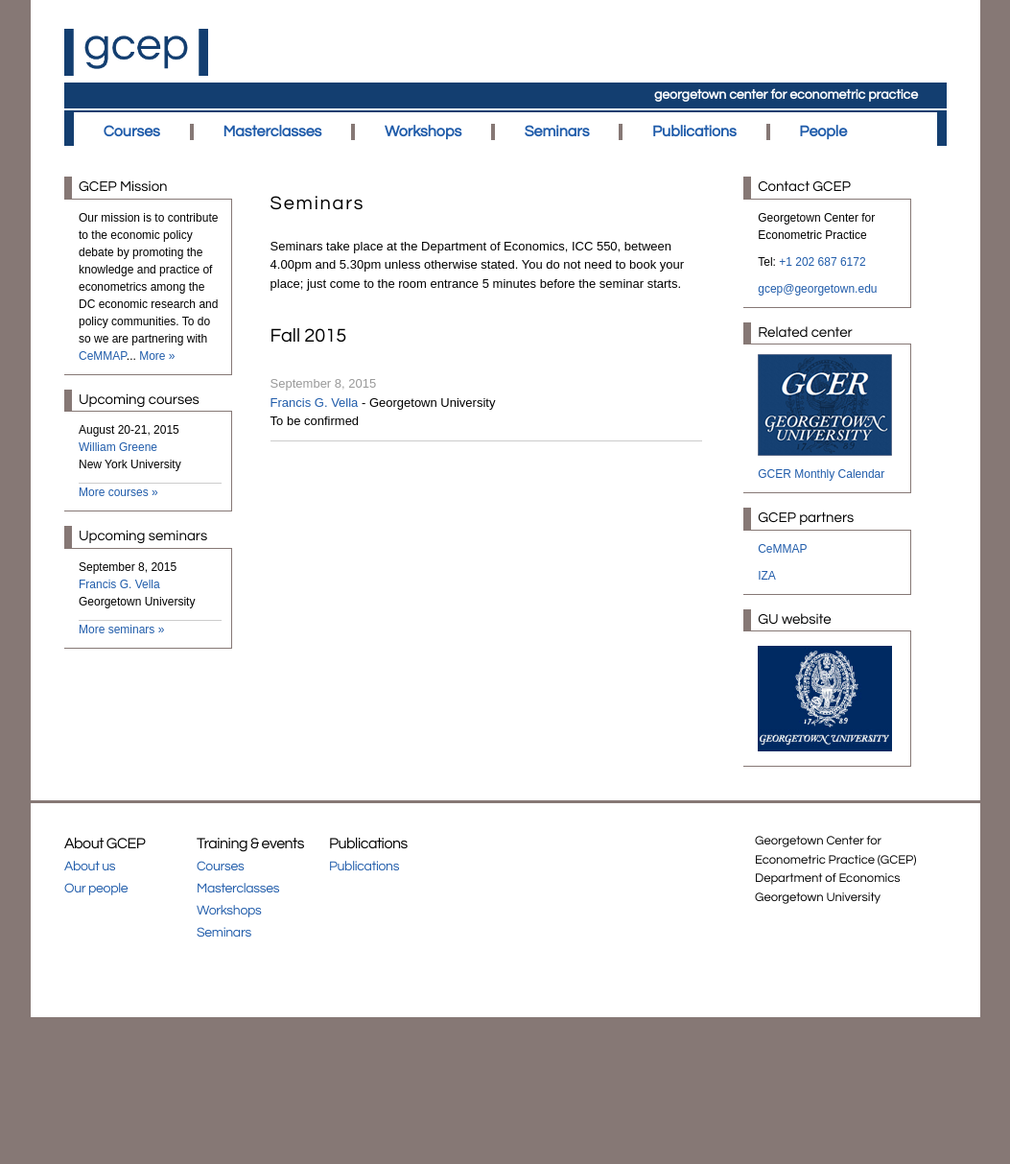
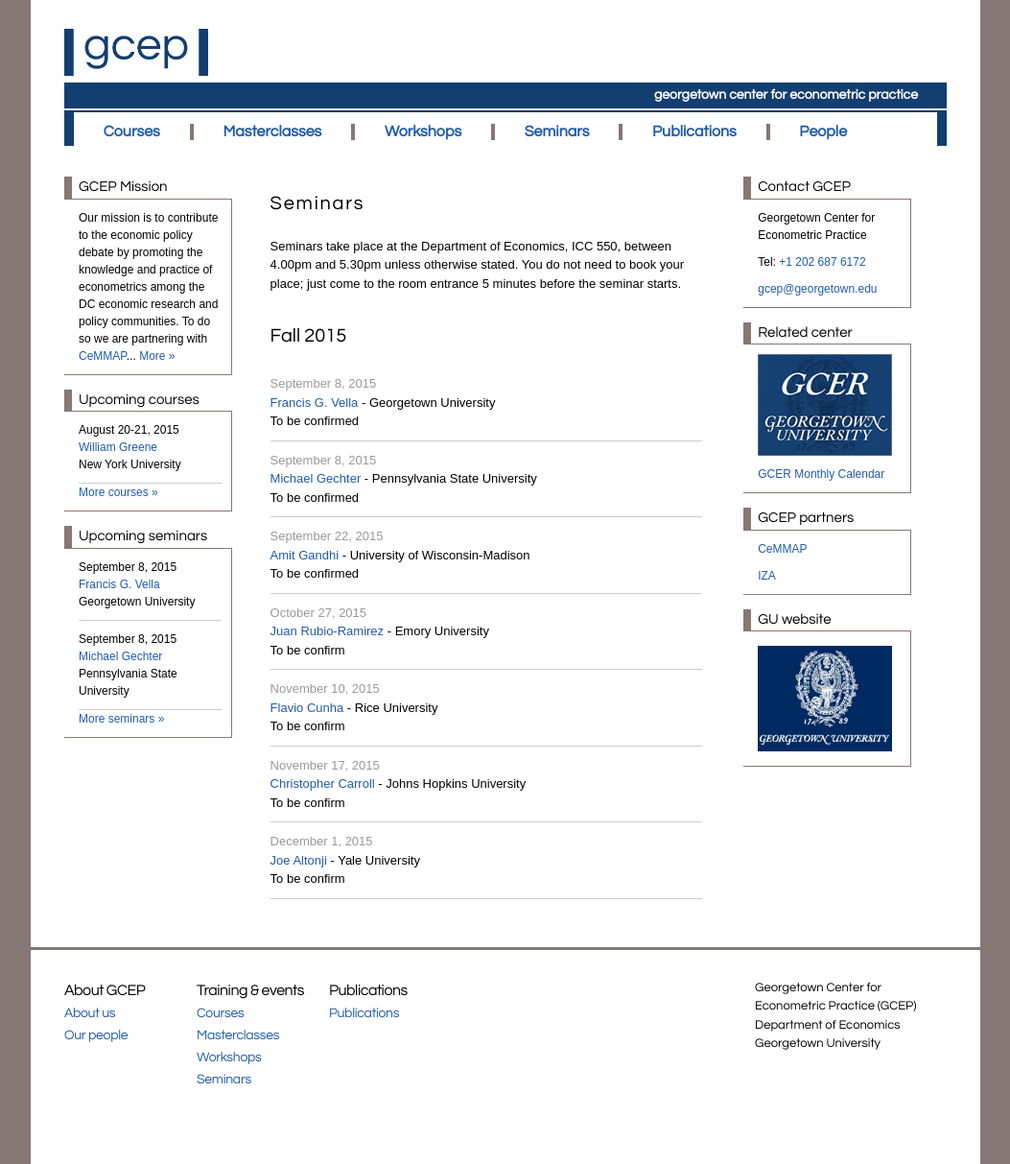
Before and after one commit to georgetown-econ/gcep, a Jekyll site: the page built from seminars.html, in a window 1280 px wide. Shown: the whole page at 96% size, without its empty margins (113-1166 px from the left). Built offline with Jekyll 4.4.1, drawn with Linux system fonts in a browser that asks for light colours; before the commit the page ends 1060 px from its top, so only the background shows below that.

Commit message:
added seven incoming seminars

```diff
--- a/_data/seminars-sidebar.yml
+++ b/_data/seminars-sidebar.yml
@@ -3,3 +3,9 @@
     workplace: "Georgetown University"
     schedule: "September 8, 2015"
     title: "Title to be confirmed"
+
+- seminar:
+    speaker: "<a href=\"http://michaelgechter.com/\"> Michael Gechter </a>"
+    workplace: "Pennsylvania State University"
+    schedule: "September 8, 2015"
+    title: "To be confirmed"
--- a/_data/seminars.yml
+++ b/_data/seminars.yml
@@ -3,3 +3,39 @@
     workplace: "Georgetown University"
     schedule: "September 8, 2015"
     title: "To be confirmed"
+
+- seminar:
+    speaker: "<a href=\"http://michaelgechter.com/\"> Michael Gechter </a>"
+    workplace: "Pennsylvania State University"
+    schedule: "September 8, 2015"
+    title: "To be confirmed"
+
+- seminar:
+    speaker: "<a href=\"http://www.ssc.wisc.edu/~agandhi/homepage/Amit_Gandhi.html\"> Amit Gandhi </a>"
+    workplace: "University of Wisconsin-Madison"
+    schedule: "September 22, 2015"
+    title: "To be confirmed"
+
+- seminar:
+    speaker: "<a href=\"http://economics.emory.edu/home/people/faculty/Rubioramirezjuan.html\"> Juan Rubio-Ramirez </a>"
+    workplace: "Emory University"
+    schedule: "October 27, 2015"
+    title: "To be confirm"
+
+- seminar:
+    speaker: "<a href=\"http://economics.rice.edu/faculty/fl%C3%A1vio-cunha\"> Flavio Cunha </a>"
+    workplace: "Rice University"
+    schedule: "November 10, 2015"
+    title: "To be confirm"
+
+- seminar:
+    speaker: "<a href=\"http://www.econ2.jhu.edu/people/ccarroll/\"> Christopher Carroll </a>"
+    workplace: "Johns Hopkins University"
+    schedule: "November 17, 2015"
+    title: "To be confirm"
+
+- seminar:
+    speaker: "<a href=\"http://economics.yale.edu/people/joseph-g-altonji\"> Joe Altonji </a>"
+    workplace: "Yale University"
+    schedule: "December 1, 2015"
+    title: "To be confirm"
```
